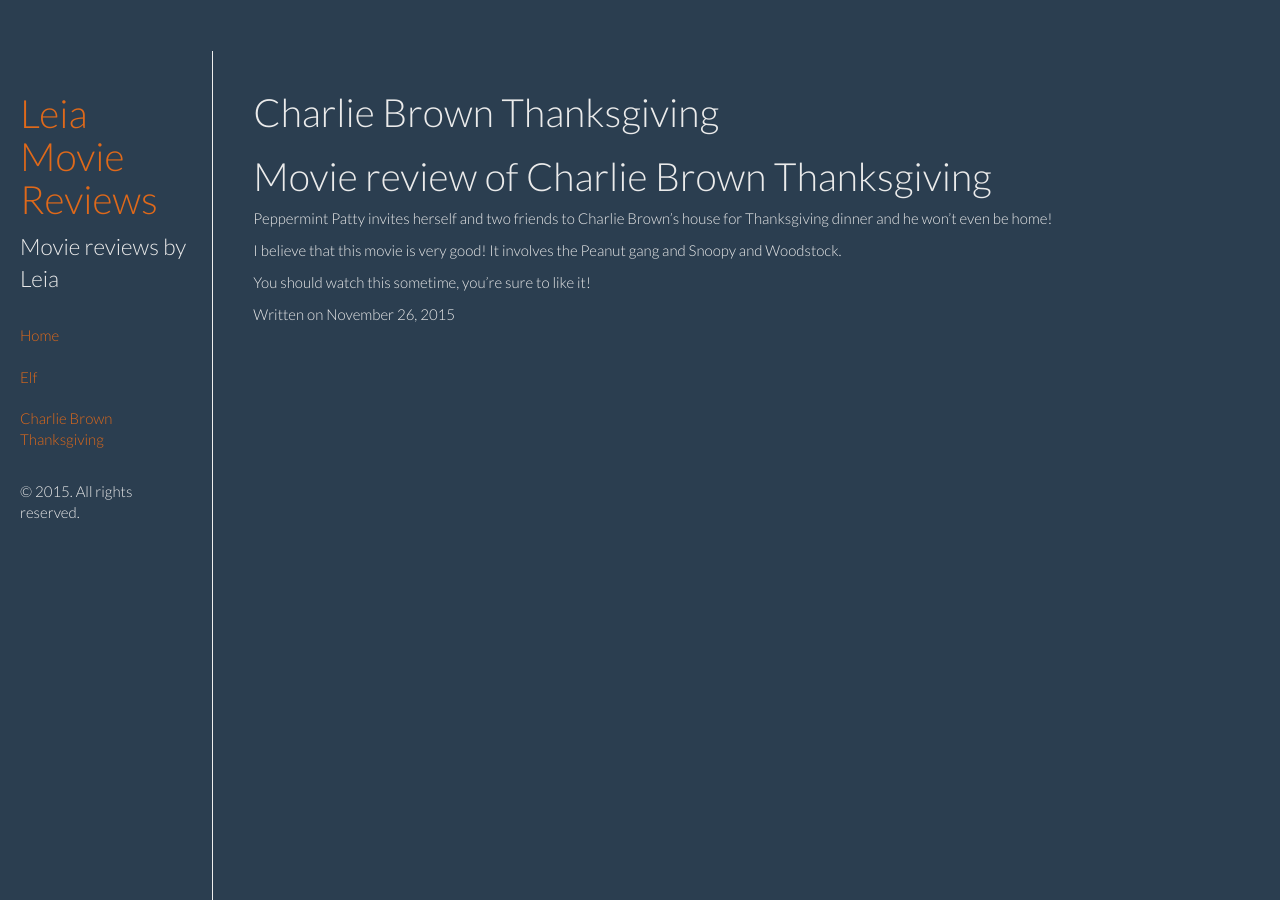
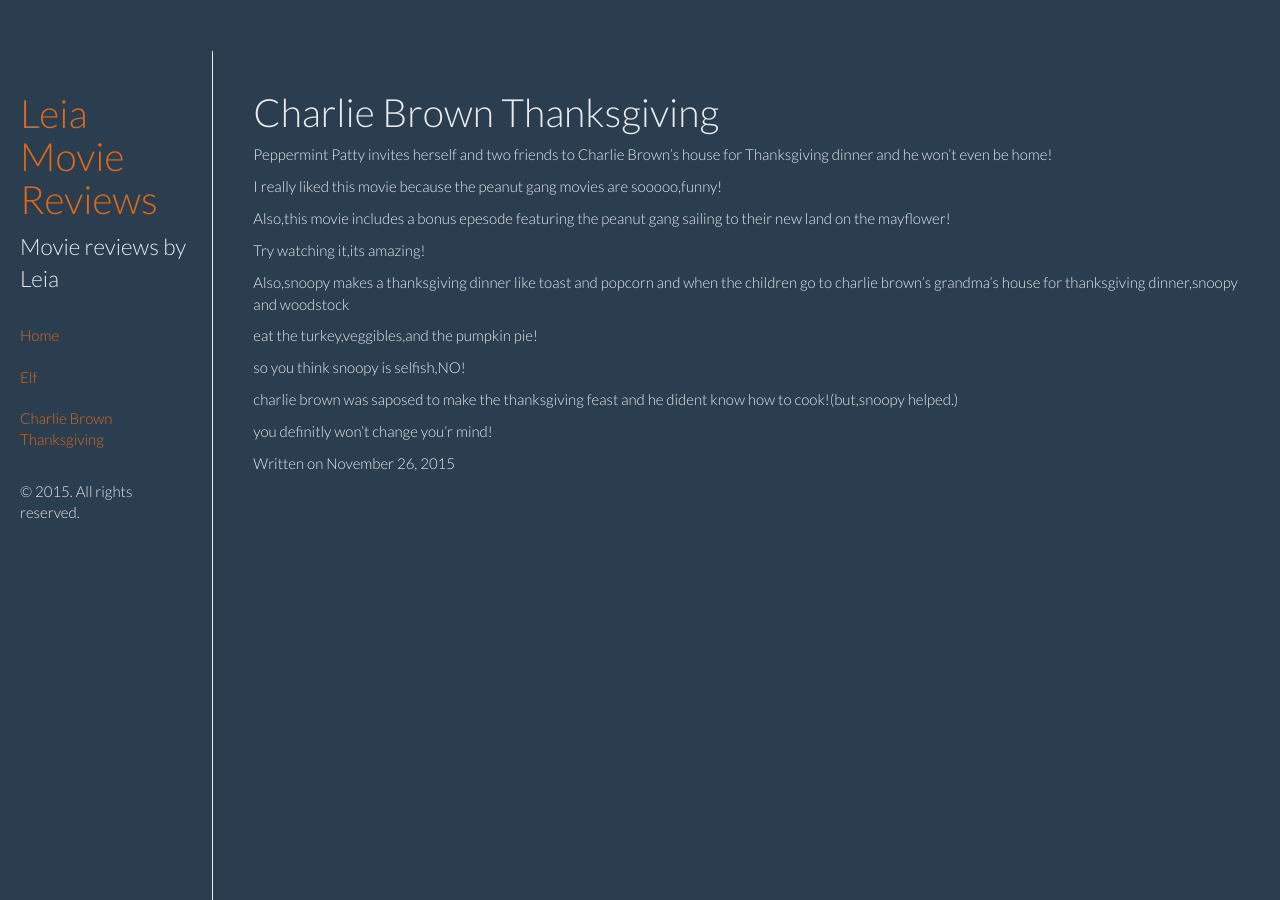
Before and after one commit to PirateGrunt/LeiaMovieReviews, a Jekyll site: the page built from _posts/2015-11-26-CharlieBrown.md, in a window 1280 px wide. Built offline with Jekyll 4.4.1, drawn with Linux system fonts in a browser that asks for light colours; nearby versions of some CDN libraries; library files that are not in the unit come from our copies.

Commit message:
Revised Charlie Brown

```diff
--- a/_posts/2015-11-26-CharlieBrown.md
+++ b/_posts/2015-11-26-CharlieBrown.md
@@ -4,10 +4,20 @@
 tags: Rubbish
 ---
 
-# Movie review of Charlie Brown Thanksgiving
-
 Peppermint Patty invites herself and two friends to Charlie Brown's house for Thanksgiving dinner and he won't even be home!
 
-I believe that this movie is very good! It involves the Peanut gang and Snoopy and Woodstock.
+I really liked this movie because  the  peanut gang movies are sooooo,funny!
 
-You should watch this sometime, you're sure to like it!
+Also,this movie includes a bonus epesode featuring the peanut gang sailing to their new land on the mayflower!
+
+Try watching it,its amazing!
+
+Also,snoopy makes a thanksgiving dinner like toast and popcorn and when the children go to charlie brown's grandma's house for thanksgiving dinner,snoopy and woodstock
+
+eat the turkey,veggibles,and the pumpkin pie!
+
+so you think snoopy is selfish,NO!
+
+charlie brown was saposed to make the thanksgiving feast and he dident know how to cook!(but,snoopy helped.)
+
+you definitly won't change you'r mind!
```
